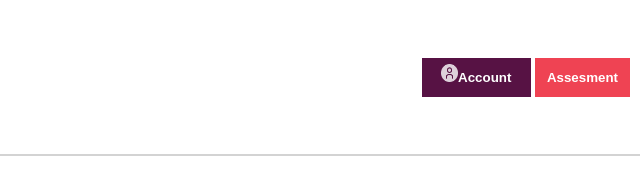
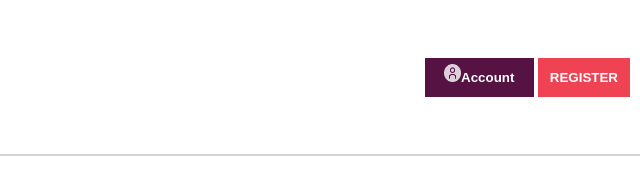
Before and after one commit to akoredehumar/training, a plain HTML site: page index.html in a window 1280 px wide. Shown: the full height of the page, 640-1280 px from the left. Drawn offline with Linux system fonts and the light colour scheme.

Commit message:
this is my work

```diff
--- a/index.html
+++ b/index.html
@@ -12,7 +12,7 @@
         <div class="logo"><img src="./images/logo.png" alt=""></div>
         <div class="btn">
             <button class="account"><img src="./images/user.png" alt="">Account</button>
-             <button class="assesment">Assesment</button>
+             <button class="assesment">REGISTER</button>
         </div>
     </header>
 </body>
```
